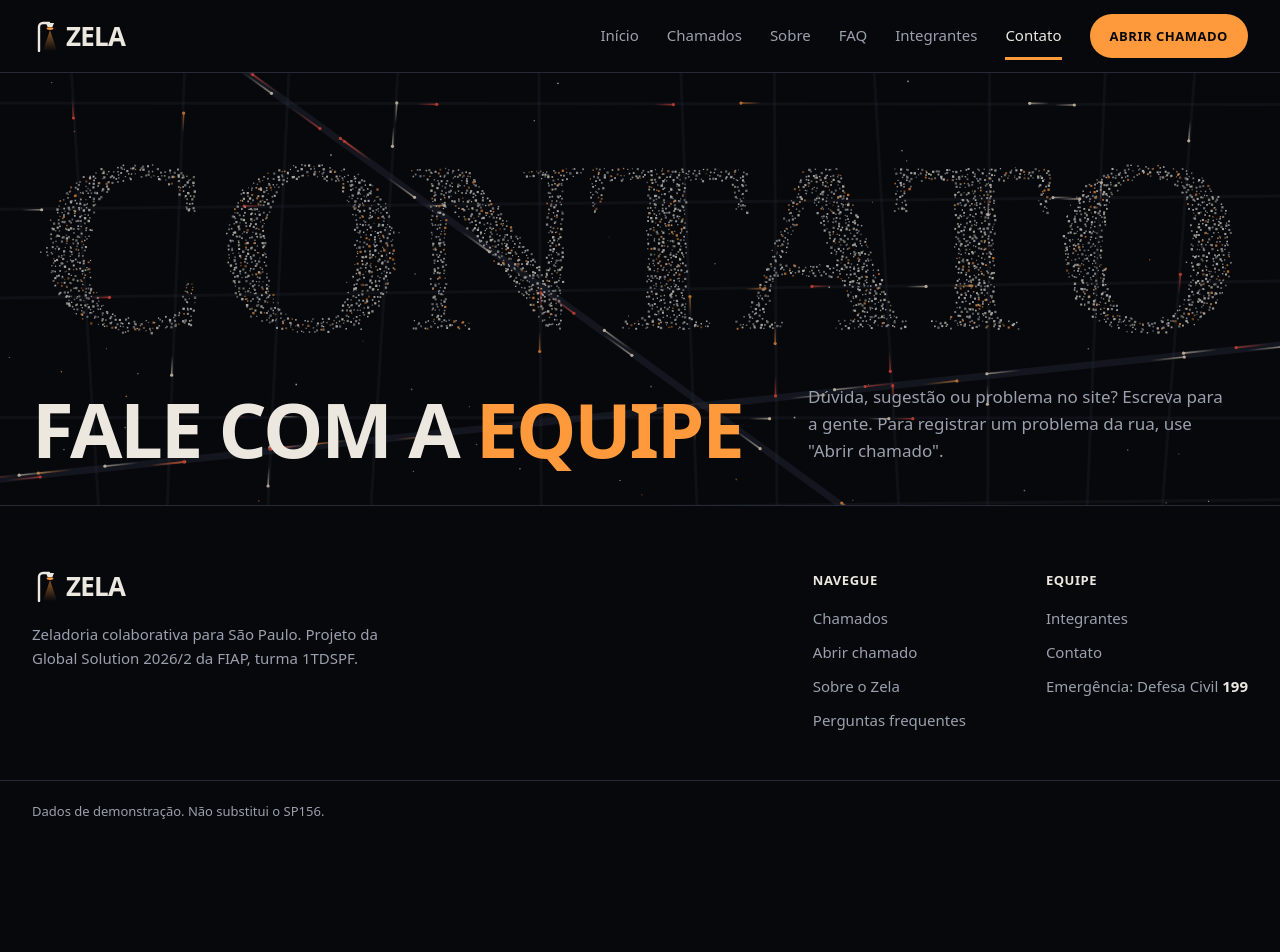
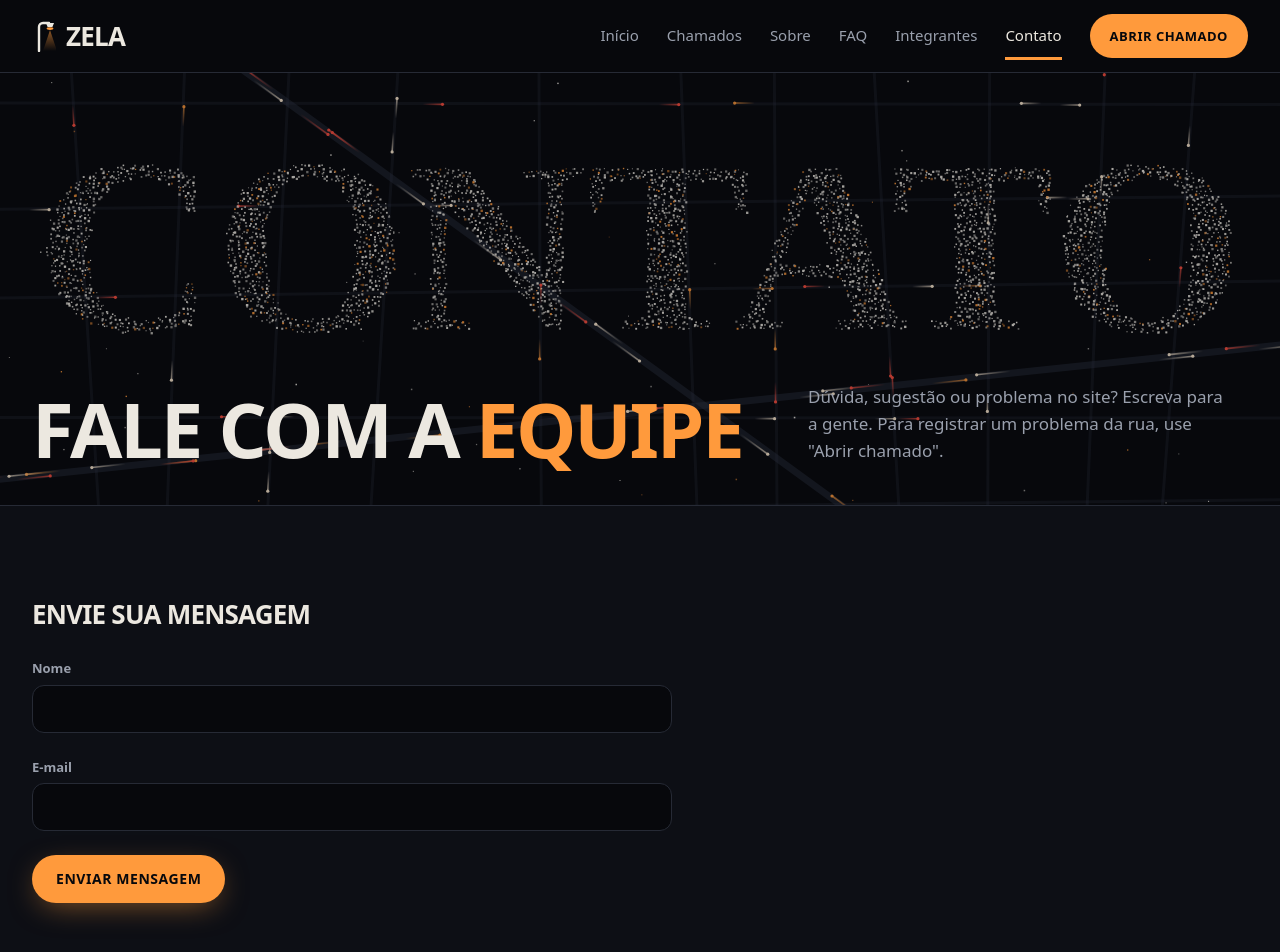
Before and after one commit to LuizHenriqueAAlbarello/Zela, a React (Vite) app: page /contato in a window 1280 px wide. Shown: the top 952 px of the page. Before the commit the page ends 842 px from the top, so only its background shows below. Built offline with nearby package versions, Linux system fonts and the light colour scheme.

Commit message:
feat: adiciona campos de nome e e-mail no Contato

```diff
--- a/src/pages/Contato.tsx
+++ b/src/pages/Contato.tsx
@@ -1,9 +1,32 @@
-import { useRef } from 'react'
+import { useRef, useState, type FormEvent } from 'react'
 import LuzesDaCidade from '../components/LuzesDaCidade'
+import type { DadosContato } from '../types/contato'
+
+/** Formulário vazio: estado inicial e o que volta depois de limpar. */
+const VAZIO: DadosContato = { nome: '', email: '', assunto: '', mensagem: '' }
+
+/** Classes do campo de formulário (padrão do design system no CLAUDE.md). */
+const CAMPO =
+  'h-12 w-full rounded-xl border border-borda bg-noite px-3.5 text-base text-papel transition-colors ' +
+  'hover:border-[#3a4050] focus-visible:border-sodio focus-visible:outline-none focus-visible:ring-2 focus-visible:ring-sodio/40'
+
+const ROTULO = 'mb-1.5 block text-[13px] font-semibold text-mudo'
 
 /** Página Contato: formulário para falar com a equipe do Zela. */
 export default function Contato() {
   const palco = useRef<HTMLDivElement>(null)
+  // Formulário controlado: o React guarda o valor de cada campo
+  const [dados, setDados] = useState<DadosContato>(VAZIO)
+
+  /** Atualiza um campo só, mantendo os outros como estão. */
+  function atualizar<Campo extends keyof DadosContato>(campo: Campo, valor: DadosContato[Campo]) {
+    setDados((atual) => ({ ...atual, [campo]: valor }))
+  }
+
+  function enviar(evento: FormEvent<HTMLFormElement>) {
+    // Impede o navegador de recarregar a página ao enviar o formulário
+    evento.preventDefault()
+  }
 
   return (
     <>
@@ -23,6 +46,58 @@ export default function Contato() {
           </div>
         </div>
       </section>
+
+      {/* Formulário de contato */}
+      <section aria-labelledby="titulo-formulario" className="border-t border-borda bg-noite-2">
+        <div className="mx-auto max-w-[1320px] px-5 py-16 sm:px-8 md:py-24">
+          <div className="max-w-[640px]">
+            <h2 id="titulo-formulario" className="titulo text-[22px] sm:text-[26px]">
+              Envie sua mensagem
+            </h2>
+
+            {/* noValidate: desliga os balões do navegador, porque a validação é feita pelo nosso código */}
+            <form noValidate onSubmit={enviar} className="mt-8 space-y-6">
+              <div>
+                <label htmlFor="nome" className={ROTULO}>
+                  Nome
+                </label>
+                <input
+                  id="nome"
+                  name="nome"
+                  type="text"
+                  autoComplete="name"
+                  value={dados.nome}
+                  onChange={(e) => atualizar('nome', e.target.value)}
+                  className={CAMPO}
+                />
+              </div>
+
+              <div>
+                <label htmlFor="email" className={ROTULO}>
+                  E-mail
+                </label>
+                <input
+                  id="email"
+                  name="email"
+                  type="email"
+                  inputMode="email"
+                  autoComplete="email"
+                  value={dados.email}
+                  onChange={(e) => atualizar('email', e.target.value)}
+                  className={CAMPO}
+                />
+              </div>
+
+              <button
+                type="submit"
+                className="rotulo inline-flex min-h-12 items-center justify-center gap-2 rounded-full bg-sodio px-6 text-[14px] text-noite shadow-[0_8px_30px_-8px_rgba(255,154,60,.55)] transition-colors hover:bg-[#ffb066] disabled:opacity-60"
+              >
+                Enviar mensagem
+              </button>
+            </form>
+          </div>
+        </div>
+      </section>
     </>
   )
 }
```
